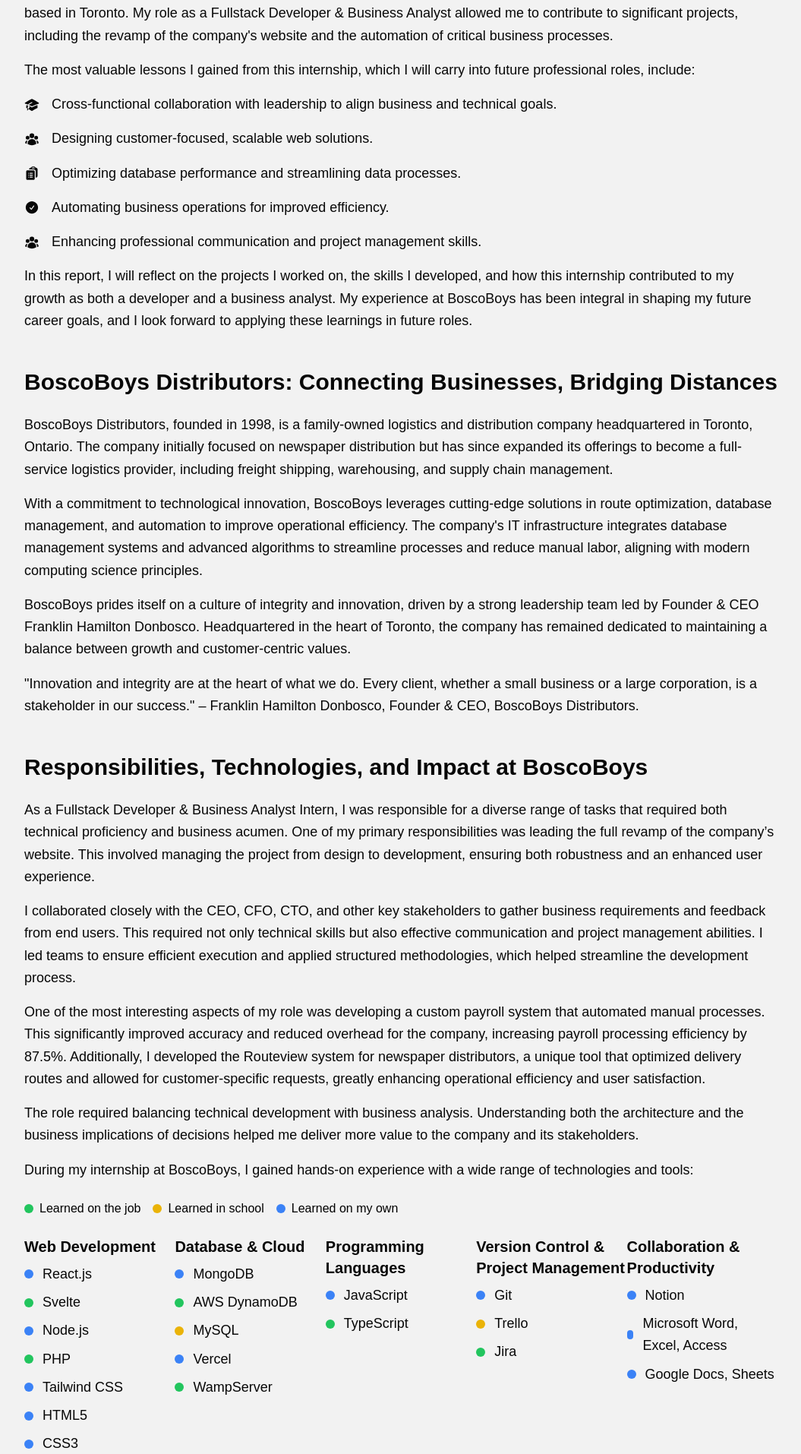
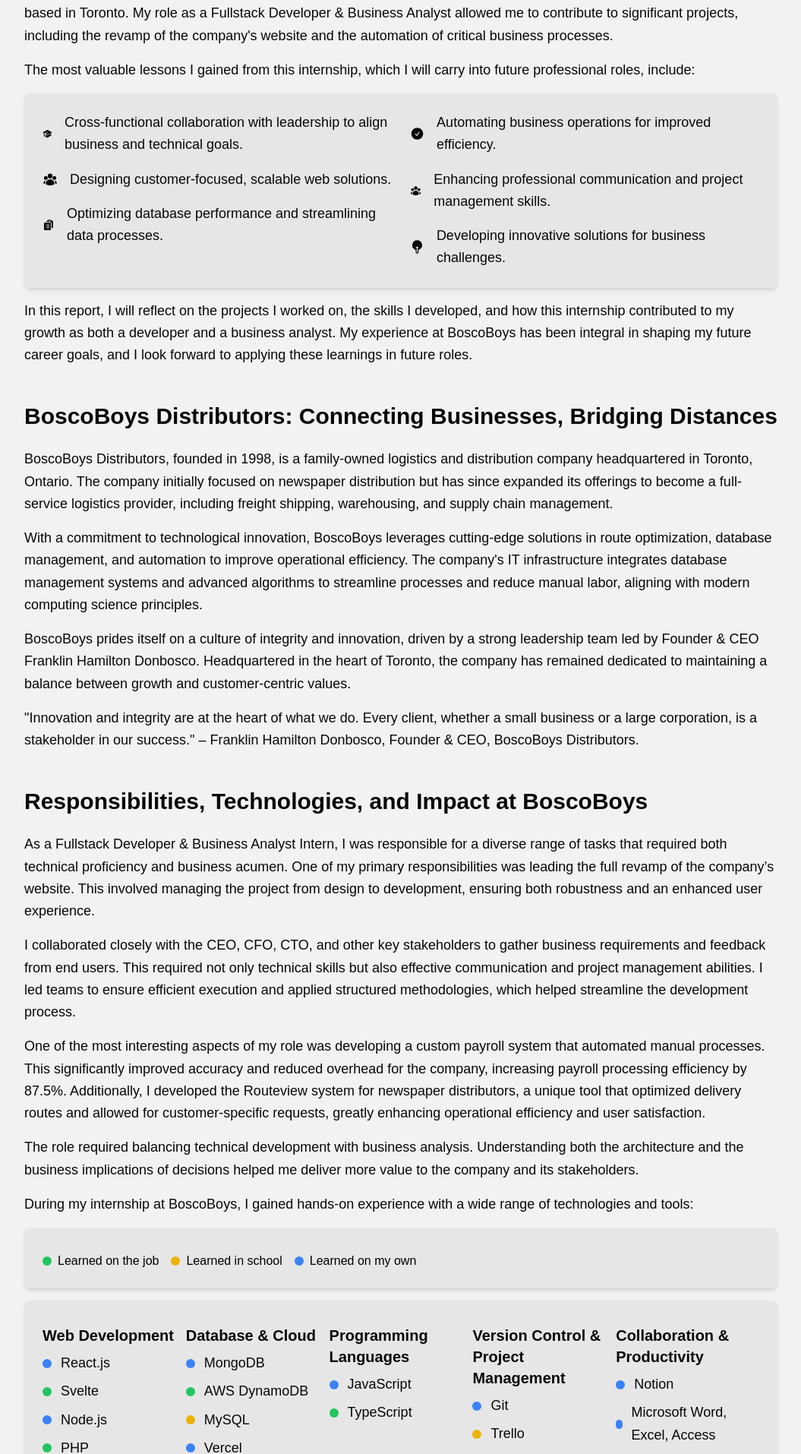
Before and after one commit to P541M/portfolio-old, a React (Create React App) app: page /s24-work-term-report in a window 1280 px wide. Shown: the part 389-2303 px from the top of the page at 76% size, without its empty margins (112-1167 px from the left). Built offline with nearby package versions, Linux system fonts and the light colour scheme.

Commit message:
feat: added backgrounds to lists

```diff
--- a/src/components/S24WorkTermReport.jsx
+++ b/src/components/S24WorkTermReport.jsx
@@ -4,6 +4,7 @@ import {
   ClipboardDocumentListIcon,
   CheckCircleIcon,
   UserGroupIcon,
+  LightBulbIcon,
 } from "@heroicons/react/24/solid";
 import { useNavigate } from "react-router-dom";
 
@@ -54,7 +55,8 @@ const S24WorkTermReport = () => {
             The most valuable lessons I gained from this internship, which I
             will carry into future professional roles, include:
           </p>
-          <ul className="mt-4 space-y-4 text-lg leading-relaxed text-text">
+          <div className="mt-4 grid grid-cols-1 gap-6 rounded-lg bg-bgContrast p-6 text-lg leading-relaxed text-text shadow-md md:grid-cols-2">
+            <ul className="space-y-4">
               <li className="flex items-center">
                 <AcademicCapIcon className="mr-4 inline-block h-5 w-5 text-text" />
                 Cross-functional collaboration with leadership to align business
@@ -68,6 +70,9 @@ const S24WorkTermReport = () => {
                 <ClipboardDocumentListIcon className="mr-4 inline-block h-5 w-5 text-text" />
                 Optimizing database performance and streamlining data processes.
               </li>
+            </ul>
+
+            <ul className="space-y-4">
               <li className="flex items-center">
                 <CheckCircleIcon className="mr-4 inline-block h-5 w-5 text-text" />
                 Automating business operations for improved efficiency.
@@ -77,7 +82,13 @@ const S24WorkTermReport = () => {
                 Enhancing professional communication and project management
                 skills.
               </li>
+              <li className="flex items-center">
+                <LightBulbIcon className="mr-4 inline-block h-5 w-5 text-text" />
+                Developing innovative solutions for business challenges.
+              </li>
             </ul>
+          </div>
+
           <p className="mt-4 text-left text-lg leading-relaxed text-text">
             In this report, I will reflect on the projects I worked on, the
             skills I developed, and how this internship contributed to my growth
@@ -166,7 +177,7 @@ const S24WorkTermReport = () => {
             a wide range of technologies and tools:
           </p>
 
-          <div className="mt-4 flex flex-col">
+          <div className="mt-4 flex flex-col rounded-lg bg-bgContrast p-6 shadow-md">
             <ul className="mt-2 flex space-x-4">
               <li className="flex items-center">
                 <span className="mr-2 inline-block h-3 w-3 rounded-full bg-green-500"></span>
@@ -183,7 +194,7 @@ const S24WorkTermReport = () => {
             </ul>
           </div>
 
-          <div className="mt-4 grid grid-cols-1 sm:grid-cols-2 md:grid-cols-3 lg:grid-cols-4 xl:grid-cols-5">
+          <div className="mt-4 grid grid-cols-1 rounded-lg bg-bgContrast p-6 shadow-md sm:grid-cols-2 md:grid-cols-3 lg:grid-cols-4 xl:grid-cols-5">
             <div>
               <h4 className="my-2 text-xl font-semibold text-text">
                 Web Development
```
Lines whose indentation alone changed are shown as unchanged.
